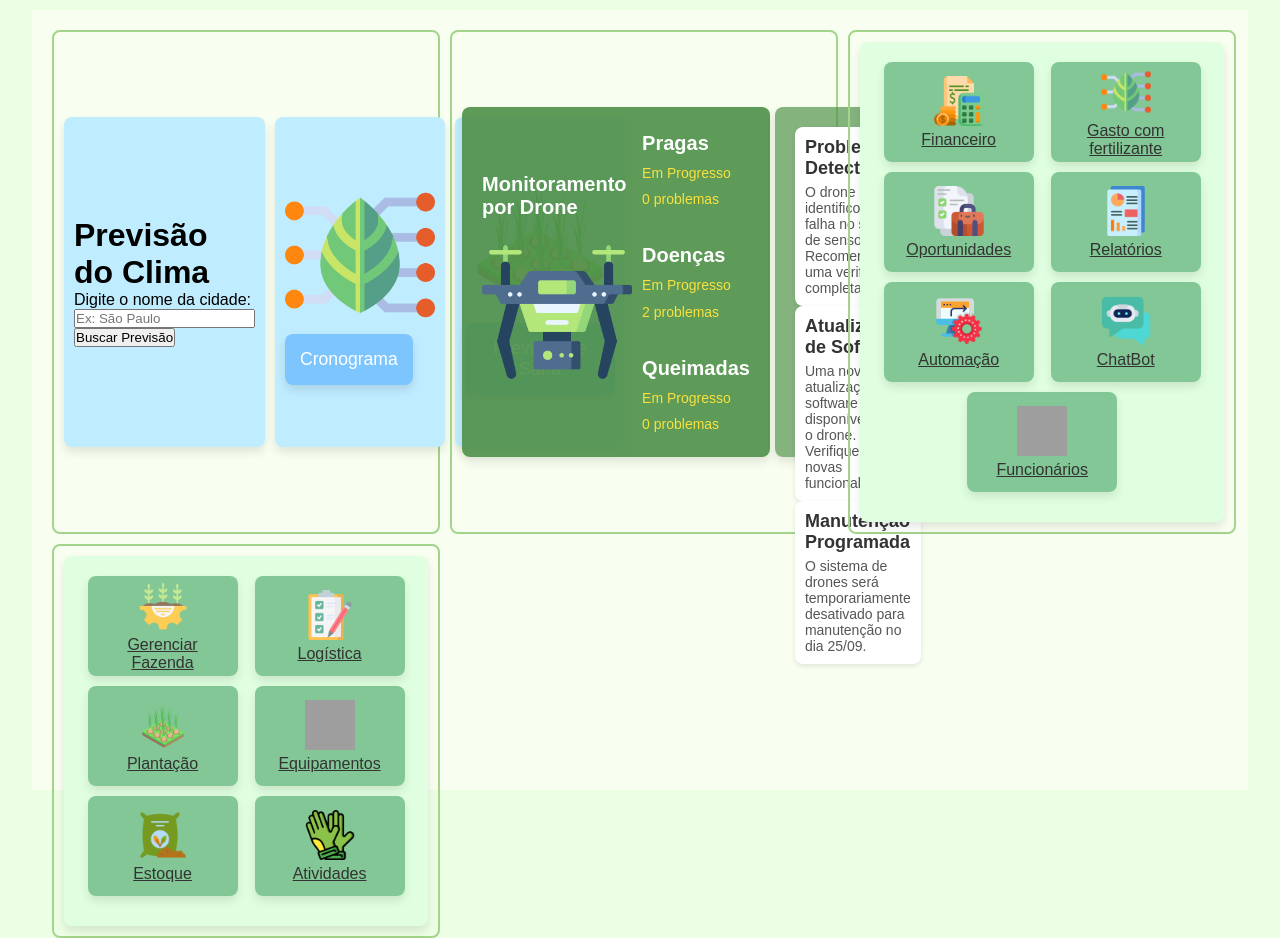
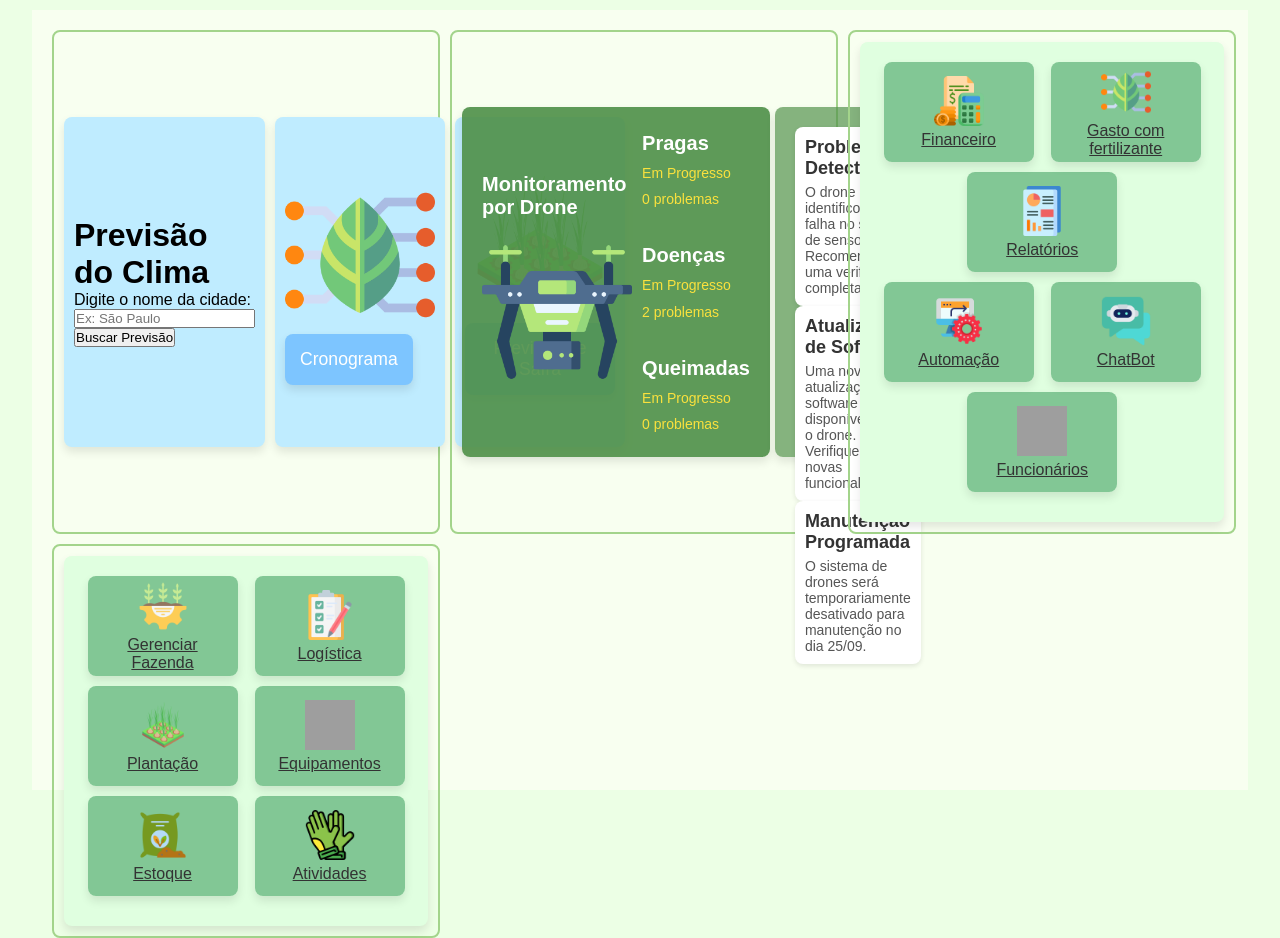
Before and after one commit to nathaliabraga/Plusoft_IAS, a Flask app: page / in a window 1280 px wide. Run offline with Flask 3, Linux system fonts and the light colour scheme; parts of the project's set-up code (start-up, migrations or seed data) failed here and were passed over; grey boxes are pictures that could not be loaded.

Commit message:
replace rotas inutilizadas

```diff
--- a/IA/template/templates/index.html
+++ b/IA/template/templates/index.html
@@ -368,22 +368,18 @@
         </button>
         <button class="button-service">
           <img src="/static/img/botanical.png" alt="Serviço 2">
-          <a href="/oportunidades" class="service-name">Gasto com fertilizante</a>
-        </button>
-        <button class="button-service">
-          <img src="/static/img/jobb.png" alt="Serviço 2">
-          <a href="/oportunidades" class="service-name">Oportunidades</a>
+          <a href="/previsao_safra" class="service-name">Gasto com fertilizante</a>
         </button>
         <button class="button-service">
           <img src="/static/img/report.png" alt="Serviço 3">
-          <a href="/relatorios" class="service-name">Relatórios</a>
+          <a href="/atividades" class="service-name">Relatórios</a>
         </button>
       </div>
       <!-- Segunda Linha de Botões -->
       <div class="buttons-row">
         <button class="button-service">
           <img src="/static/img/automacao.png" alt="Serviço 4">
-          <a href="/automacao" class="service-name">Automação</a>
+          <a href="/equipamentos" class="service-name">Automação</a>
         </button>
         <button class="button-service">
           <img src="/static/img/chatbot.png" alt="Serviço 5">
```
